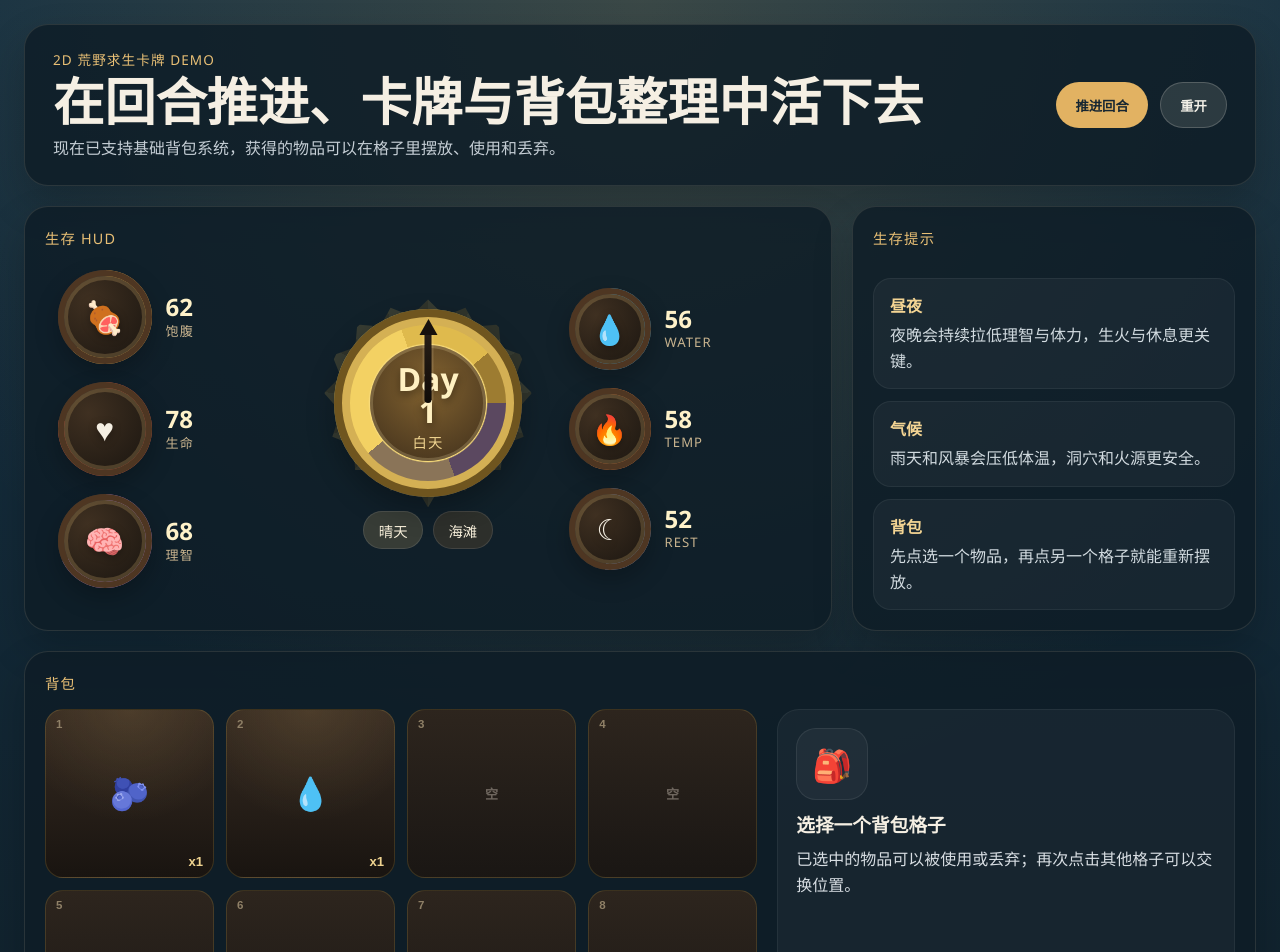
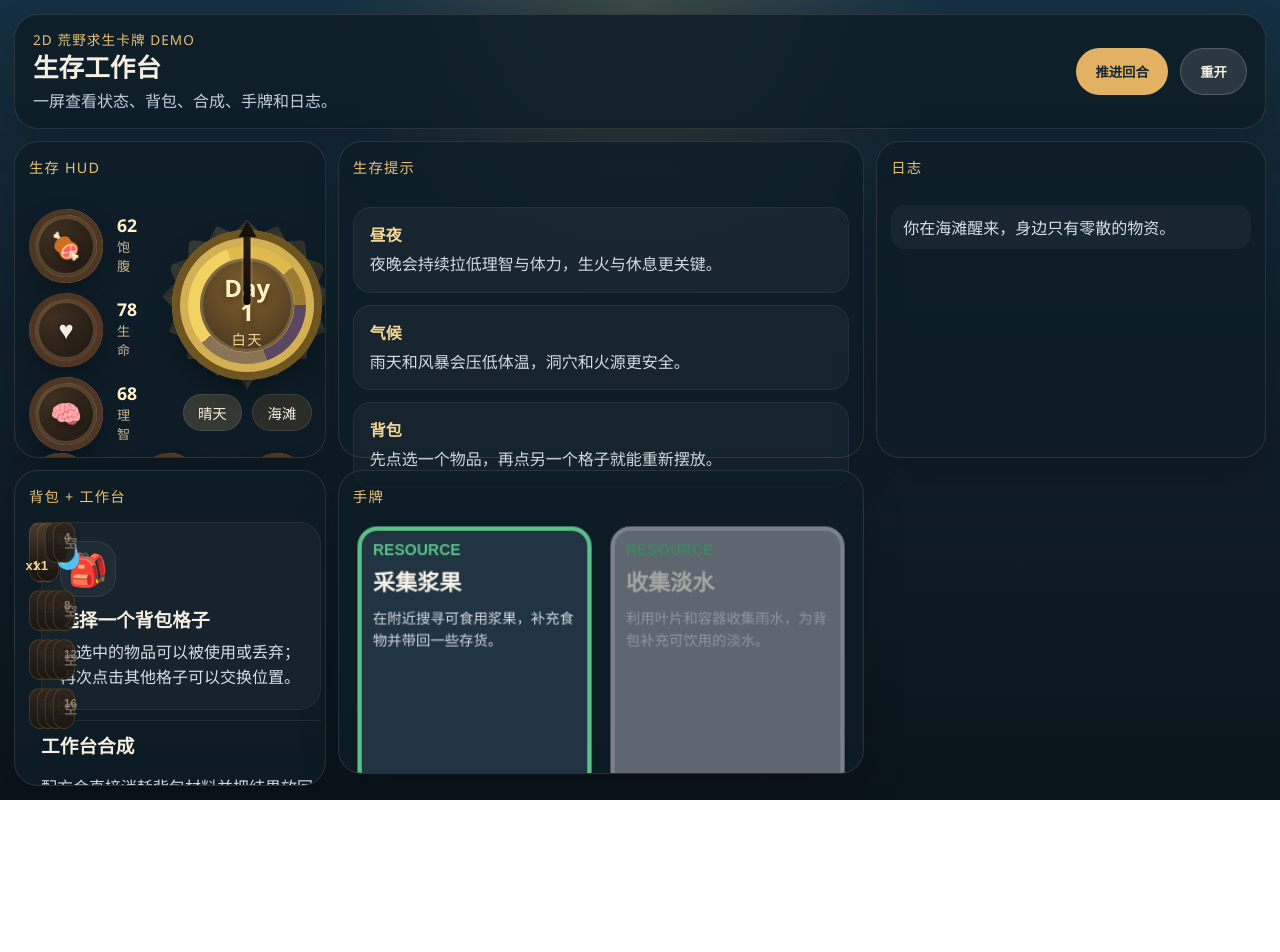
Before and after one commit to jollywu24/2d-survival-card-demo, a React (Vite) app: page / in a window 1280 px wide. Shown: the top 952 px of the page. After the commit the page ends 800 px from the top, so only its background shows below. Built offline with nearby package versions, Linux system fonts and the light colour scheme.

Commit message:
refactor: redesign main screen to single-view survival workbench (#2)

```diff
--- a/src/App.tsx
+++ b/src/App.tsx
@@ -62,13 +62,11 @@ function App() {
 
   return (
     <main className="app-shell">
-      <section className="hero-panel">
+      <section className="hero-panel compact">
         <div>
           <p className="eyebrow">2D 荒野求生卡牌 Demo</p>
-          <h1>在回合推进、卡牌与背包整理中活下去</h1>
-          <p className="hero-copy">
-            现在已支持基础背包系统，获得的物品可以在格子里摆放、使用和丢弃。
-          </p>
+          <h1>生存工作台</h1>
+          <p className="hero-copy">一屏查看状态、背包、合成、手牌和日志。</p>
         </div>
         <div className="hero-actions">
           <button type="button" onClick={nextTurn}>
@@ -80,8 +78,8 @@ function App() {
         </div>
       </section>
 
-      <section className="dashboard">
-        <div className="panel hud-panel">
+      <section className="workbench-grid">
+        <div className="panel hud-panel left-column">
           <div className="panel-title">生存 HUD</div>
           <div className="hud-layout">
             <div className="hud-primary-group">
@@ -113,16 +111,15 @@ function App() {
                 <span className="world-chip terrain">{terrainLabel[environment.terrain]}</span>
               </div>
             </div>
-
-            <div className="hud-secondary-group">
+          </div>
+          <div className="hud-secondary-group horizontal">
             {secondaryStats.map((key) => (
               <StatusEmblem key={key} statKey={key} value={player[key]} compact />
             ))}
           </div>
         </div>
-        </div>
 
-        <div className="panel environment-panel">
+        <div className="panel environment-panel left-column">
           <div className="panel-title">生存提示</div>
           <div className="survival-notes">
             <SurvivalRule title="昼夜" text="夜晚会持续拉低理智与体力，生火与休息更关键。" />
@@ -130,26 +127,21 @@ function App() {
             <SurvivalRule title="背包" text="先点选一个物品，再点另一个格子就能重新摆放。" />
           </div>
         </div>
-      </section>
 
-      {activeEvent && (
-        <section className="event-panel panel">
-          <div className="panel-title">事件</div>
-          <h2>{activeEvent.title}</h2>
-          <p>{activeEvent.description}</p>
-          <div className="event-options">
-            {activeEvent.options.map((option) => (
-              <button key={option.id} type="button" onClick={() => resolveEvent(option.id)}>
-                {option.label}
-              </button>
+        <section className="panel panel-scroll log-column left-column">
+          <div className="panel-title">日志</div>
+          <div className="log-list">
+            {logs.map((log) => (
+              <div key={log.id} className="log-item">
+                {log.text}
+              </div>
             ))}
           </div>
         </section>
-      )}
 
-      <section className="panel backpack-panel">
-        <div className="panel-title">背包</div>
-        <div className="backpack-layout">
+        <section className="panel backpack-panel center-column">
+          <div className="panel-title">背包 + 工作台</div>
+          <div className="backpack-layout single-screen">
             <div>
               <div className="backpack-grid">
                 {backpack.map((slot) => {
@@ -208,10 +200,8 @@ function App() {
                   </>
                 )}
               </div>
-          </div>
-        </div>
 
-        <div className="crafting-panel">
+              <div className="crafting-panel panel-scroll">
                 <h3>工作台合成</h3>
                 <p className="crafting-note">配方会直接消耗背包材料并把结果放回背包。</p>
                 <div className="crafting-list">
@@ -251,11 +241,31 @@ function App() {
                   })}
                 </div>
               </div>
+            </div>
+          </div>
+ codex/add-crafting-system-to-backpack-fa5sqf
         </section>
 
-      <section className="panel">
+
+        <section className="right-column">
+          {activeEvent && (
+            <section className="event-panel panel">
+              <div className="panel-title">事件</div>
+              <h2>{activeEvent.title}</h2>
+              <p>{activeEvent.description}</p>
+              <div className="event-options">
+                {activeEvent.options.map((option) => (
+                  <button key={option.id} type="button" onClick={() => resolveEvent(option.id)}>
+                    {option.label}
+                  </button>
+                ))}
+              </div>
+            </section>
+          )}
+
+          <section className="panel hand-panel panel-scroll">
             <div className="panel-title">手牌</div>
-        <div className="card-row">
+            <div className="card-row compact">
               {hand.map((card) => {
                 const disabled = !meetsCondition(player, environment, card.condition);
                 return (
@@ -269,16 +279,7 @@ function App() {
               })}
             </div>
           </section>
-
-      <section className="panel">
-        <div className="panel-title">日志</div>
-        <div className="log-list">
-          {logs.map((log) => (
-            <div key={log.id} className="log-item">
-              {log.text}
-            </div>
-          ))}
-        </div>
+        </section>
       </section>
     </main>
   );
--- a/src/styles.css
+++ b/src/styles.css
@@ -44,11 +44,14 @@ button:disabled {
 }
 
 .app-shell {
-  max-width: 1280px;
+  max-width: 1500px;
   margin: 0 auto;
-  padding: 24px;
+  padding: 14px;
+  height: 100vh;
   display: grid;
-  gap: 20px;
+  grid-template-rows: auto minmax(0, 1fr);
+  gap: 12px;
+  overflow: hidden;
 }
 
 .hero-panel,
@@ -67,10 +70,18 @@ button:disabled {
   gap: 16px;
 }
 
+.hero-panel.compact {
+  padding: 14px 18px;
+}
+
 .hero-panel h1 {
   margin: 0.4rem 0;
   font-size: clamp(2rem, 4vw, 3.5rem);
   line-height: 1.05;
+}
+
+.hero-panel.compact h1 {
+  font-size: clamp(1.2rem, 2vw, 1.8rem);
 }
 
 .eyebrow {
@@ -94,14 +105,42 @@ button:disabled {
   gap: 12px;
 }
 
-.dashboard {
+.dashboard,
+.workbench-grid {
   display: grid;
-  grid-template-columns: 2fr 1fr;
-  gap: 20px;
+  gap: 12px;
+}
+
+.workbench-grid {
+  grid-template-columns: minmax(260px, 0.8fr) minmax(480px, 1.35fr) minmax(320px, 1fr);
+  min-height: 0;
+}
+
+.left-column,
+.center-column,
+.right-column {
+  min-height: 0;
+}
+
+.left-column {
+  display: grid;
+  gap: 12px;
+  grid-template-rows: auto auto minmax(0, 1fr);
+}
+
+.right-column {
+  display: grid;
+  gap: 12px;
+  grid-template-rows: auto minmax(0, 1fr);
+}
+
+.panel-scroll {
+  overflow: auto;
 }
 
 .panel {
-  padding: 20px;
+  padding: 14px;
+  min-height: 0;
 }
 
 .panel-title {
@@ -118,18 +157,23 @@ button:disabled {
 
 .hud-layout {
   display: grid;
-  grid-template-columns: 1fr 220px 1fr;
+  grid-template-columns: 1fr 196px;
   align-items: center;
-  gap: 18px;
-  min-height: 280px;
-  padding: 6px 0 10px;
+  gap: 12px;
+  min-height: 0;
+  padding: 4px 0;
 }
 
 .hud-primary-group,
 .hud-secondary-group {
   display: grid;
-  gap: 18px;
+  gap: 10px;
   justify-items: center;
+}
+
+.hud-secondary-group.horizontal {
+  margin-top: 10px;
+  grid-template-columns: repeat(3, minmax(0, 1fr));
 }
 
 .day-wheel-wrap {
@@ -140,8 +184,8 @@ button:disabled {
 
 .day-wheel {
   position: relative;
-  width: 188px;
-  height: 188px;
+  width: 150px;
+  height: 150px;
   border-radius: 50%;
   padding: 14px;
   background:
@@ -179,7 +223,7 @@ button:disabled {
 
 .day-wheel-inner {
   position: absolute;
-  inset: 36px;
+  inset: 28px;
   border-radius: 50%;
   background: radial-gradient(circle at 50% 35%, #836330 0%, #3e2e1b 100%);
   display: grid;
@@ -190,7 +234,7 @@ button:disabled {
 }
 
 .day-wheel-label {
-  font-size: 2rem;
+  font-size: 1.5rem;
   font-weight: 800;
   color: #fff1c2;
   line-height: 1;
@@ -262,20 +306,20 @@ button:disabled {
 
 .status-emblem {
   display: grid;
-  grid-template-columns: 94px auto;
+  grid-template-columns: 74px auto;
   align-items: center;
   gap: 14px;
   width: min(100%, 230px);
 }
 
 .status-emblem.compact {
-  grid-template-columns: 82px auto;
+  grid-template-columns: 62px auto;
 }
 
 .status-ring {
   position: relative;
-  width: 94px;
-  height: 94px;
+  width: 74px;
+  height: 74px;
   border-radius: 50%;
   padding: 6px;
   background: conic-gradient(var(--emblem-tone) var(--emblem-fill), #3b342f 0);
@@ -283,8 +327,8 @@ button:disabled {
 }
 
 .status-emblem.compact .status-ring {
-  width: 82px;
-  height: 82px;
+  width: 62px;
+  height: 62px;
 }
 
 .status-core {
@@ -298,13 +342,13 @@ button:disabled {
 }
 
 .status-icon {
-  font-size: 2rem;
+  font-size: 1.6rem;
   line-height: 1;
   filter: drop-shadow(0 2px 4px rgba(0, 0, 0, 0.35));
 }
 
 .status-emblem.compact .status-icon {
-  font-size: 1.8rem;
+  font-size: 1.3rem;
 }
 
 .status-meta {
@@ -313,7 +357,7 @@ button:disabled {
 }
 
 .status-meta strong {
-  font-size: 1.5rem;
+  font-size: 1.1rem;
   line-height: 1;
   color: #fff2c9;
 }
@@ -361,13 +405,17 @@ button:disabled {
 .backpack-layout {
   display: grid;
   grid-template-columns: minmax(0, 1.4fr) minmax(280px, 0.9fr);
-  gap: 20px;
+  gap: 12px;
+}
+
+.backpack-layout.single-screen {
+  height: 100%;
 }
 
 .backpack-grid {
   display: grid;
   grid-template-columns: repeat(4, minmax(0, 1fr));
-  gap: 12px;
+  gap: 8px;
 }
 
 .backpack-slot {
@@ -417,6 +465,8 @@ button:disabled {
 
 .inventory-detail {
   display: grid;
+  gap: 10px;
+  grid-template-rows: auto minmax(0, 1fr);
 }
 
 .inventory-card {
@@ -427,7 +477,7 @@ button:disabled {
   border: 1px solid rgba(255, 255, 255, 0.06);
   display: grid;
   align-content: start;
-  gap: 10px;
+  gap: 8px;
 }
 
 .inventory-card h3,
@@ -442,8 +492,8 @@ button:disabled {
 }
 
 .inventory-icon {
-  width: 72px;
-  height: 72px;
+  width: 56px;
+  height: 56px;
   border-radius: 20px;
   display: grid;
   place-items: center;
@@ -480,9 +530,12 @@ button:disabled {
 }
 
 .crafting-panel {
-  margin-top: 20px;
-  padding-top: 16px;
+ codex/add-crafting-system-to-backpack-fa5sqf
+  margin-top: 0;
+  padding-top: 10px;
   border-top: 1px solid rgba(255, 255, 255, 0.08);
+  min-height: 0;
+
 }
 
 .crafting-panel h3 {
@@ -490,17 +543,21 @@ button:disabled {
 }
 
 .crafting-note {
-  margin: 8px 0 12px;
+codex/add-crafting-system-to-backpack-fa5sqf
+  margin: 6px 0 10px;
+
   color: #cfd8de;
 }
 
 .crafting-list {
   display: grid;
-  gap: 10px;
+codex/add-crafting-system-to-backpack-fa5sqf
+  gap: 8px;
 }
 
 .crafting-item {
-  padding: 12px 14px;
+  padding: 10px;
+
   border-radius: 14px;
   background: rgba(255, 255, 255, 0.04);
   border: 1px solid rgba(255, 255, 255, 0.08);
@@ -534,6 +591,16 @@ button:disabled {
   gap: 16px;
 }
 
+.card-row.compact {
+  grid-template-columns: repeat(2, minmax(0, 1fr));
+  gap: 10px;
+}
+
+.hand-panel .card-button {
+  border-radius: 16px;
+  overflow: hidden;
+}
+
 .card-button {
   width: 100%;
   padding: 0;
@@ -548,11 +615,11 @@ button:disabled {
 
 .log-list {
   display: grid;
-  gap: 10px;
+  gap: 8px;
 }
 
 .log-item {
-  padding: 12px 14px;
+  padding: 10px 12px;
   border-radius: 14px;
   background: rgba(255, 255, 255, 0.04);
   color: #d8dee3;
@@ -561,10 +628,19 @@ button:disabled {
 @media (max-width: 980px) {
   .hero-panel,
   .dashboard,
+  .workbench-grid,
   .hud-layout,
-  .backpack-layout {
+  .backpack-layout,
+  .left-column,
+  .right-column {
     grid-template-columns: 1fr;
     display: grid;
+  }
+
+  .app-shell {
+    height: auto;
+    overflow: visible;
+    grid-template-rows: auto;
   }
 
   .hud-primary-group,
@@ -592,10 +668,7 @@ button:disabled {
     height: 78px;
   }
 
-  .day-wheel {
-    width: 160px;
-    height: 160px;
-  }
+  .day-wheel { width: 160px; height: 160px; }
 
   .day-wheel-inner {
     inset: 30px;
```
Lines whose indentation alone changed are shown as unchanged.
